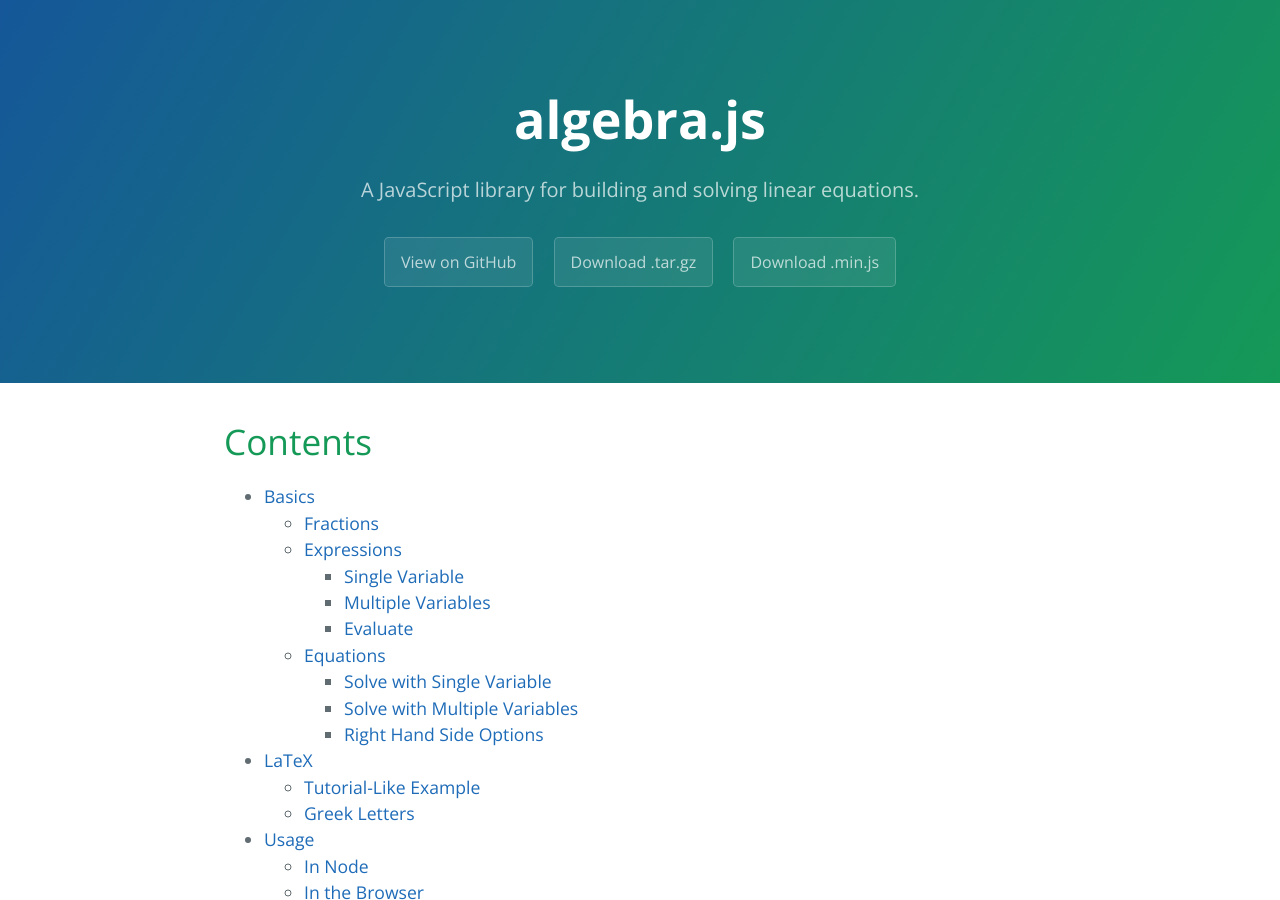
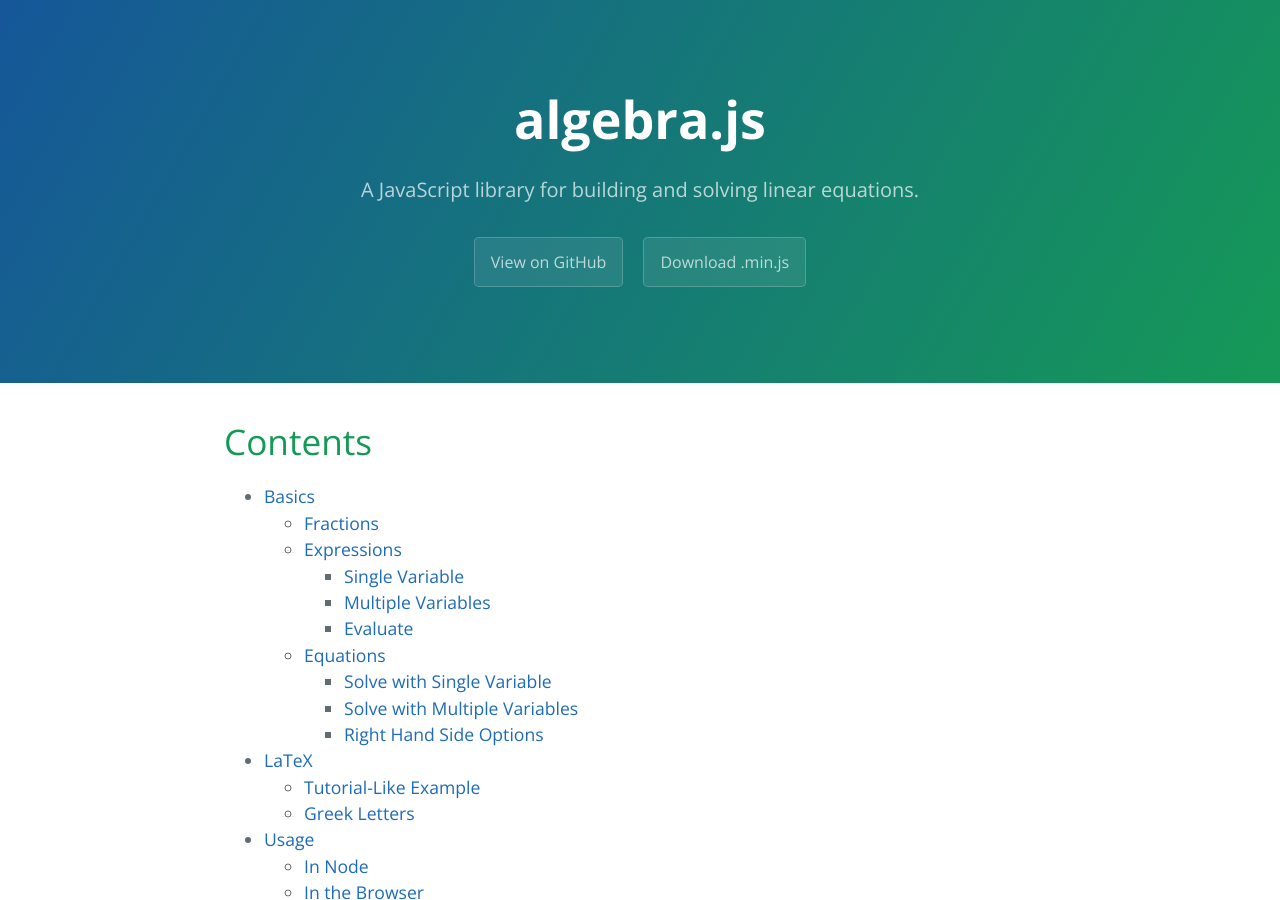
Before and after one commit to nicolewhite/algebra.js, a Jekyll site: the page built from index.md, in a window 1280 px wide and 900 px high. Built offline with Jekyll 4.4.1, drawn with Linux system fonts in a browser that asks for light colours; nearby versions of some CDN libraries; Markdown is read by kramdown in place of the engine named in the settings.

Commit message:
Remove link to tarball

```diff
--- a/_layouts/default.html
+++ b/_layouts/default.html
@@ -23,7 +23,6 @@
   <h1 class="project-name">algebra.js</h1>
   <h2 class="project-tagline">A JavaScript library for building and solving linear equations.</h2>
   <a href="https://github.com/nicolewhite/algebra.js" class="btn">View on GitHub</a>
-  <a href="https://github.com/nicolewhite/algebra.js/tarball/master" class="btn">Download .tar.gz</a>
     <a href="javascripts/algebra.min.js" class="btn" download>Download .min.js</a>
 </section>
 
```
